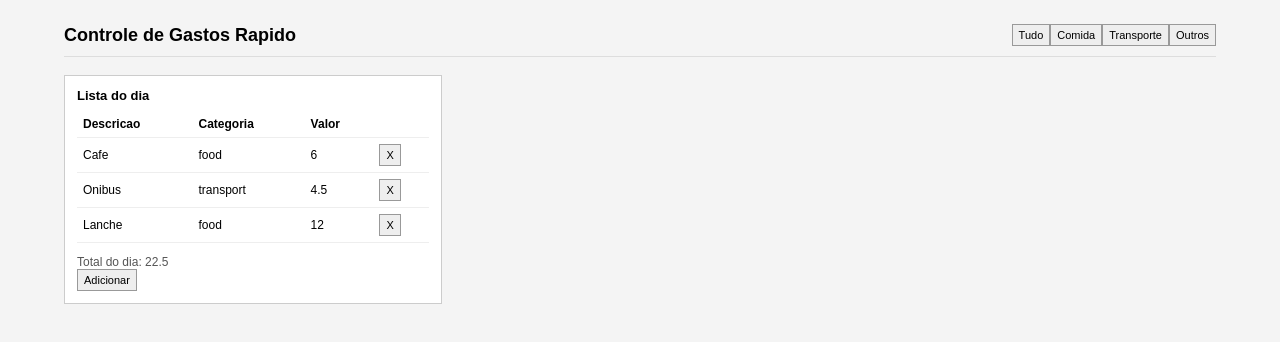
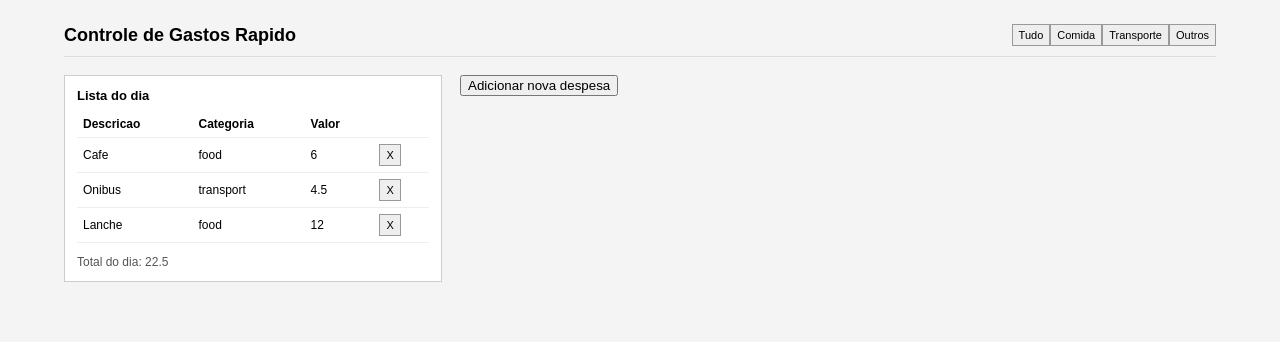
Before and after one commit to PedGabriel/bad-expense-tracker-vue, a Vue app: page / in a window 1280 px wide. Shown: the top 342 px of the page. Built offline with nearby package versions, Linux system fonts and the light colour scheme.

Commit message:
FEAT: Adicionar e lista em uma página só

```diff
--- a/src/router/index.js
+++ b/src/router/index.js
@@ -1,5 +1,4 @@
 import { createRouter, createWebHistory } from "vue-router";
-import DespesaView from "../views/DespesaView.vue";
 import HomeView from "../views/HomeView.vue";
 
 const routes = [
@@ -7,11 +6,6 @@ const routes = [
         path: '/',
         name: 'Home',
         component: HomeView,
-    },
-    {
-        path: '/despesas',
-        name: 'Despesas',
-        component: DespesaView,
     }
 ]
 
--- a/src/views/DespesaView.vue
+++ /dev/null
@@ -1,25 +0,0 @@
-<script setup>
-import { ref } from 'vue';
-import { UseExpanse } from '../composable/UseExpanse';
-const { addExpense, clearAll, title, value, category, expenses } = UseExpanse();
-
-</script>
-<template>
-    <div class="panel">
-            <h2>Nova despesa</h2>
-            <input v-model="title" class="input" placeholder="Descricao" />
-            <input v-model="value" class="input" placeholder="Valor" />
-            <select name="categoria" id="categoria" v-model="category">
-                <option value="food">Comida</option>
-                <option value="transport">Transporte</option>
-                <option value="other">Outros</option>
-            </select>
-            <div class="row">
-                <button class="small-btn" @click="addExpense">Add</button>
-                <button class="small-btn" @click="clearAll">Limpar tudo</button>
-            </div>
-            <div v-for="expense in expenses" :key="expense.id">
-                <li>{{ expense.title }} - {{ expense.value }} - {{ expense.category }}</li>
-            </div>
-    </div>
-</template>
--- a/src/views/HomeView.vue
+++ b/src/views/HomeView.vue
@@ -1,7 +1,7 @@
 <script setup>
-import { computed, watch } from 'vue';
+import { computed, ref, watch } from 'vue';
 import { UseExpanse } from '../composable/UseExpanse';
-const { total, filter, removeExpense, expenses } = UseExpanse();
+const { total, filter, removeExpense, expenses, addExpense, clearAll, title, value, category } = UseExpanse();
 
     const filtered = computed(() => {
         console.log(`filtro final yeah:   ${filter.value}`)
@@ -11,9 +11,14 @@ const { total, filter, removeExpense, expenses } = UseExpanse();
         return expenses.value.filter((item) => item.category === filter.value);
     });
 
+    const ligar = ref(false);
+
+    function ligarAdicionar() {
+        ligar.value = !ligar.value;
+    }
 </script>
 <template>
-    <div class="panel">
+    <div class="panel" v-if="ligar == false">
                 <h2>Lista do dia</h2>
                 <table class="table">
                     <thead>
@@ -39,10 +44,27 @@ const { total, filter, removeExpense, expenses } = UseExpanse();
                 <div class="summary">
                     Total do dia: {{ total }}
                 </div>
-                <div class="botaoAdicionar">
-                    <router-link to="/despesas">
-                        <button class="small-btn">Adicionar</button>
-                    </router-link>
+            </div>
+            <div v-else>
+        <h2>Nova despesa</h2>
+                    <input v-model="title" class="input" placeholder="Descricao" />
+                    <input v-model="value" class="input" placeholder="Valor" />
+                    <select name="categoria" id="categoria" v-model="category">
+                        <option value="food">Comida</option>
+                        <option value="transport">Transporte</option>
+                        <option value="other">Outros</option>
+                    </select>
+                    <div class="row">
+                        <button class="small-btn" @click="addExpense">Add</button>
+                        <button class="small-btn" @click="clearAll">Limpar tudo</button>
+                    </div>
+            </div>
+            <div class="botaoTrocar">
+                    <button @click="ligarAdicionar()" v-if="ligar == false">
+                        Adicionar nova despesa
+                    </button>
+                    <button @click="ligarAdicionar()" v-else>
+                        Voltar para lista
+                    </button>
                 </div>
-            </div>
 </template>
```
